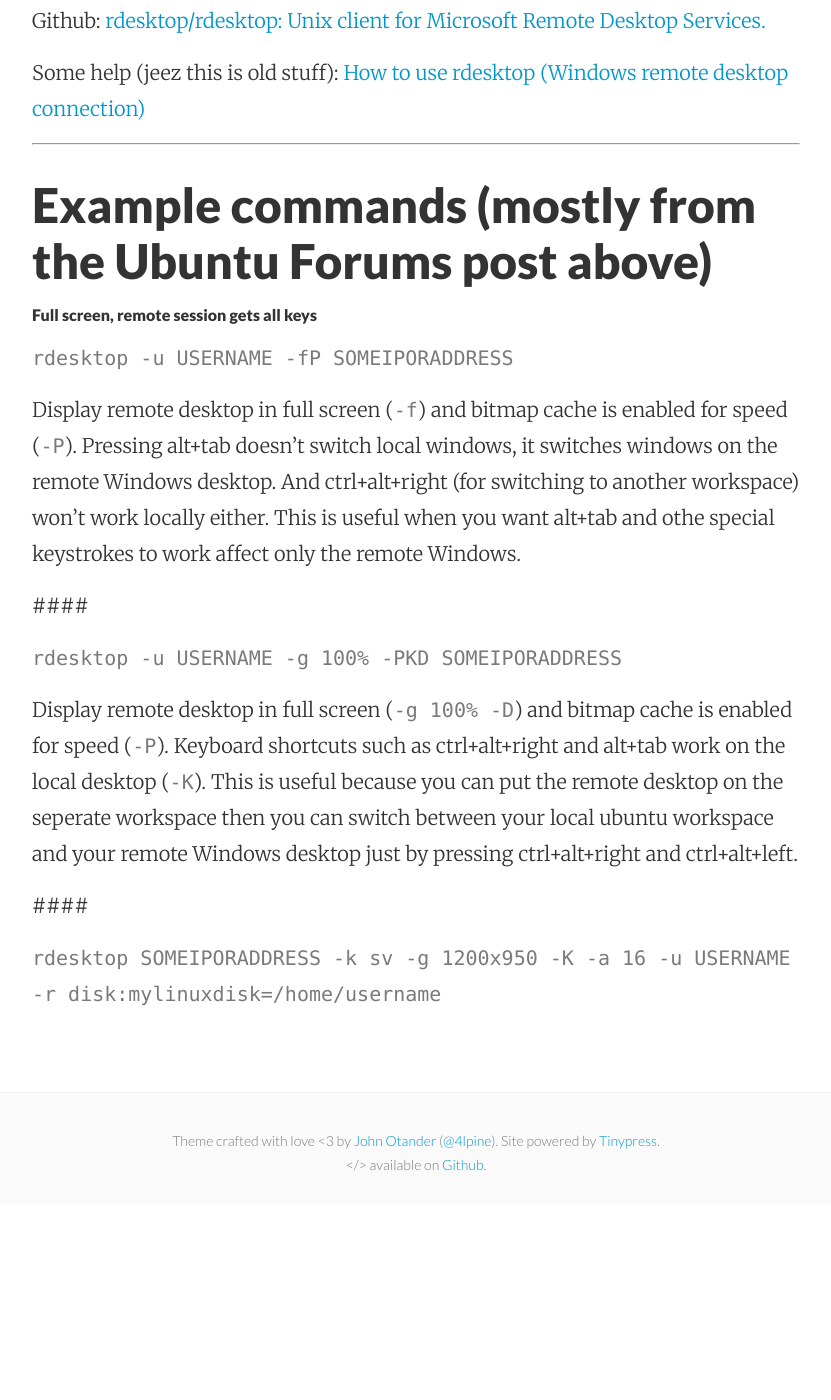
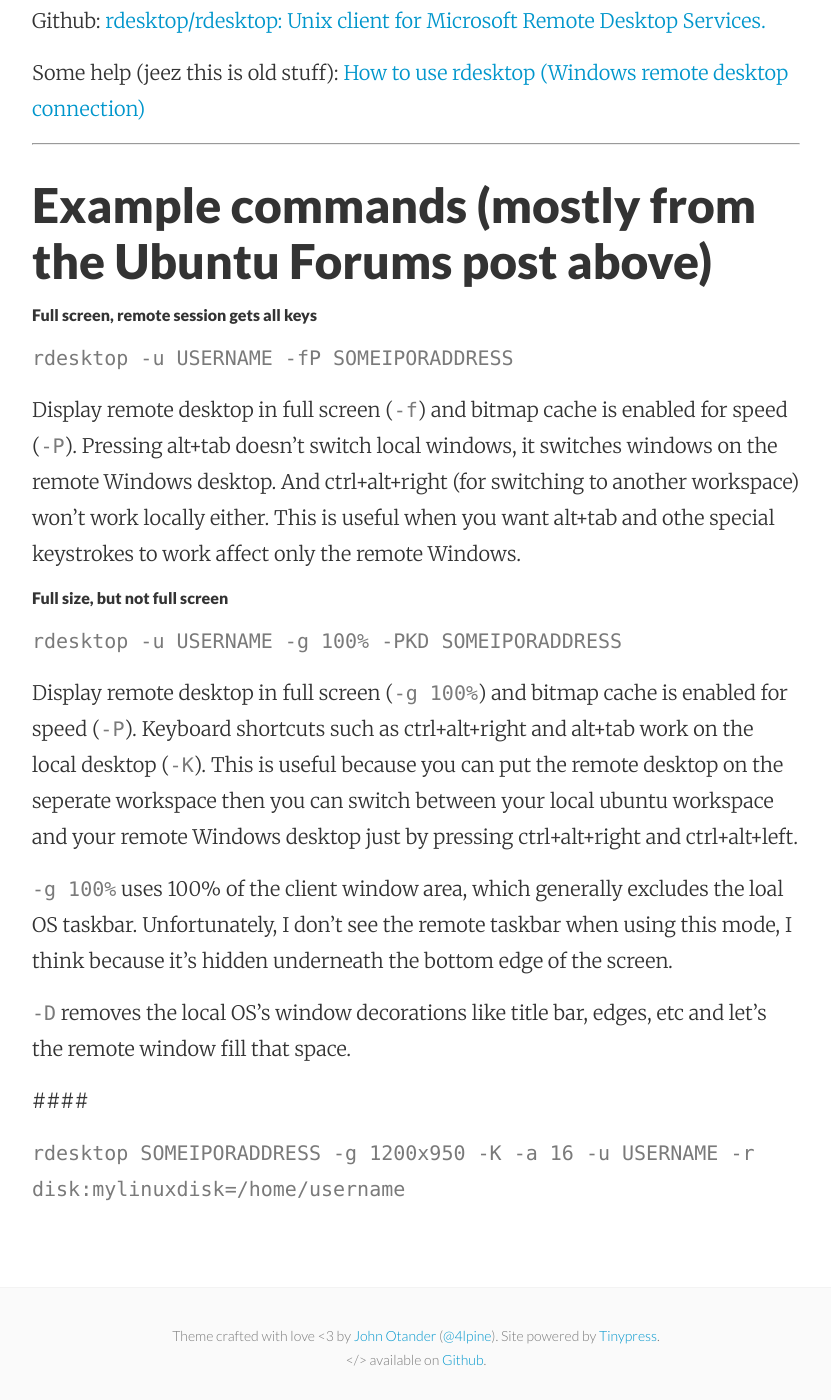
Before and after one commit to mattymaloney/mattymaloney.github.io, a Jekyll site: the page built from _posts/2016-04-09-rdesktop-rdp.md, in a window 1280 px wide and 1400 px high, scrolled down 692 px. Shown: the whole window, without its empty margins (224-1055 px from the left). Built offline with Jekyll 4.4.1, drawn with Linux system fonts in a browser that asks for light colours; before the commit the page ends 1897 px from its top, so only the background shows below that.

Commit message:
Created 2016-04-09-rdesktop-rdp.md

```diff
--- a/_posts/2016-04-09-rdesktop-rdp.md
+++ b/_posts/2016-04-09-rdesktop-rdp.md
@@ -26,12 +26,16 @@
 Display remote desktop in full screen (`-f`) and bitmap cache is enabled for speed (`-P`). Pressing alt+tab doesn't switch local windows, it switches windows on the remote Windows desktop. And ctrl+alt+right (for switching to another workspace) won't work locally either. This is useful when you want alt+tab and othe special keystrokes to work affect only the remote Windows.
 
 
-####
+#### Full size, but not full screen
 
 `rdesktop -u USERNAME -g 100% -PKD SOMEIPORADDRESS`
 
-Display remote desktop in full screen (`-g 100% -D`) and bitmap cache is enabled for speed (`-P`). Keyboard shortcuts such as ctrl+alt+right and alt+tab work on the local desktop (`-K`). This is useful because you can put the remote desktop on the seperate workspace then you can switch between your local ubuntu workspace and your remote Windows desktop just by pressing ctrl+alt+right and ctrl+alt+left.
+Display remote desktop in full screen (`-g 100%`) and bitmap cache is enabled for speed (`-P`). Keyboard shortcuts such as ctrl+alt+right and alt+tab work on the local desktop (`-K`). This is useful because you can put the remote desktop on the seperate workspace then you can switch between your local ubuntu workspace and your remote Windows desktop just by pressing ctrl+alt+right and ctrl+alt+left.
+
+`-g 100%` uses 100% of the client window area, which generally excludes the loal OS taskbar. Unfortunately, I don't see the remote taskbar when using this mode, I think because it's hidden underneath the bottom edge of the screen.
+
+`-D` removes the local OS's window decorations like title bar, edges, etc and let's the remote window fill that space.
 
 ####
 
-`rdesktop SOMEIPORADDRESS -k sv -g 1200x950 -K -a 16 -u USERNAME -r disk:mylinuxdisk=/home/username`
+`rdesktop SOMEIPORADDRESS -g 1200x950 -K -a 16 -u USERNAME -r disk:mylinuxdisk=/home/username`
```
